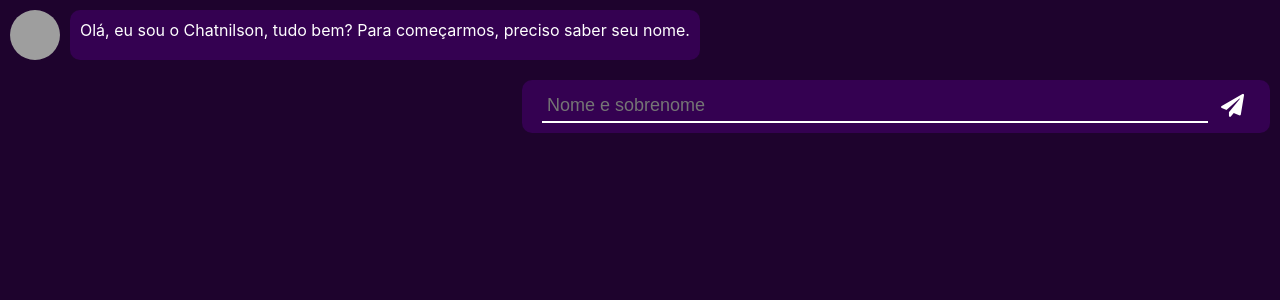
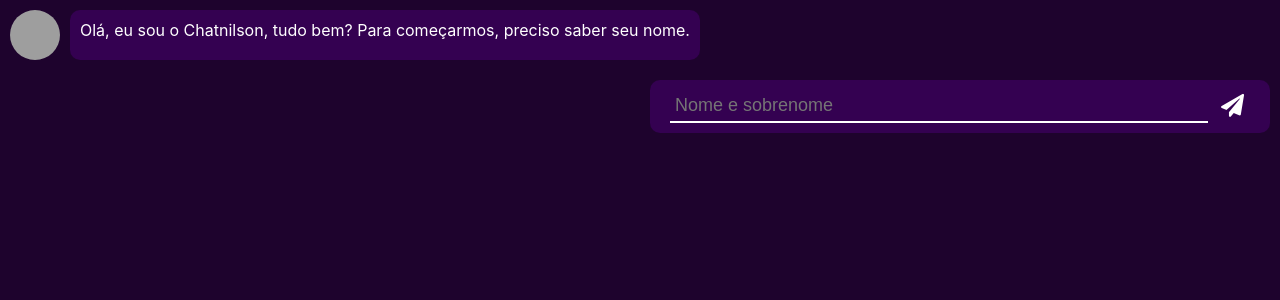
Before and after one commit to Raisess/frontend-test, a React (Create React App) app: page / in a window 1280 px wide. Shown: the top 300 px of the page. Built offline with nearby package versions, Linux system fonts and the light colour scheme; grey boxes are pictures that could not be loaded.

Commit message:
added input validation

```diff
--- a/src/components/MessageInput.tsx
+++ b/src/components/MessageInput.tsx
@@ -1,3 +1,4 @@
+import { useState } from "react";
 import { Formik } from "formik";
 
 import "./styles/message_bubble.css";
@@ -13,15 +14,36 @@ interface IMessageInputProps {
 }
 
 export default function MessageInput({ propName, initialValue, display, placeholder }: IMessageInputProps): JSX.Element {
+	const [error, setError]: [boolean, Function] = useState(false);
+
 	return (
 		<div className="message-bubble input-bubble" style={{ display: display ? "" : "none" }}>
-			<div className="message-bubble-msg-container">
+			<div className="message-bubble-msg-container" style={{ backgroundColor: error ? "#ea1c1f" : "" }}>
 				<Formik
 					initialValues={{ [propName]: initialValue || "" }}
+					validate={(values: any): any => {
+						const errors: any = {};
+
+						if (!values[propName]) {
+							errors[propName] = "Required";
+
+							setError(true);
+						} else {
+							if (values.email && !/^[A-Z0-9._%+-]+@[A-Z0-9.-]+\.[A-Z]{2,}$/i.test(values.email)) {
+								errors.email = "Invalid email address";
+
+								setError(true);
+							} else {
+								setError(false);
+							}
+						}
+
+						return errors;
+					}}
 					onSubmit={(values: any, { setSubmitting }: any): void => {
 						emitter.emit("next_msg", values);
 
-						setTimeout(() => {
+						setTimeout((): void => {
 							setSubmitting(false);
 						}, 400);
 					}}
@@ -29,8 +51,6 @@ export default function MessageInput({ propName, initialValue, display, placehol
 					{
 						({
 							values,
-							errors,
-							touched,
 							handleChange,
 							handleBlur,
 							handleSubmit,
@@ -49,7 +69,6 @@ export default function MessageInput({ propName, initialValue, display, placehol
 									onBlur={ handleBlur }
 									value={ values[propName] }
 								/>
-								{ errors[propName] && touched[propName] && errors[propName] }
 								<button
 									className="message-form-submit"
 									type="submit"
--- a/src/components/styles/message_input.css
+++ b/src/components/styles/message_input.css
@@ -1,6 +1,6 @@
 @media (min-width: 600px) {
 	.input-bubble {
-		margin-left: 40vw;
+		margin-left: 50vw;
 	}
 }
 
```
